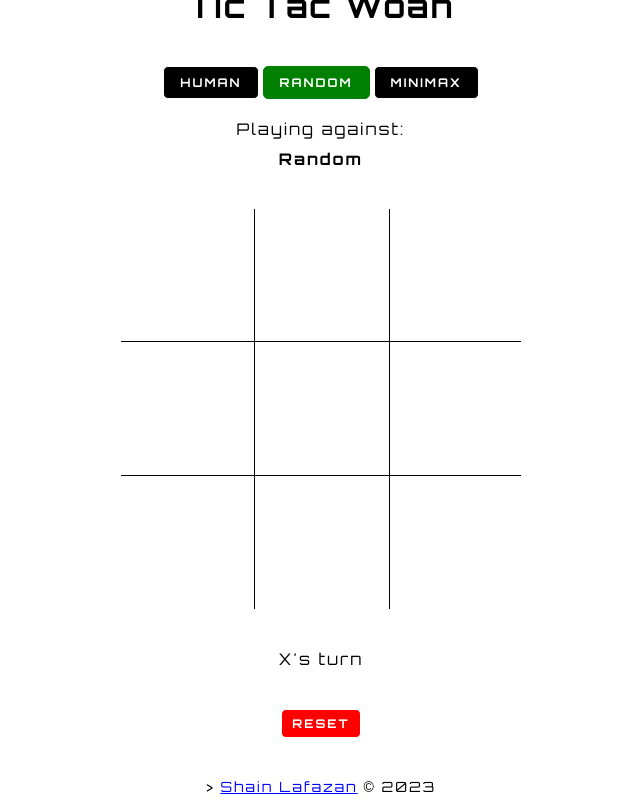
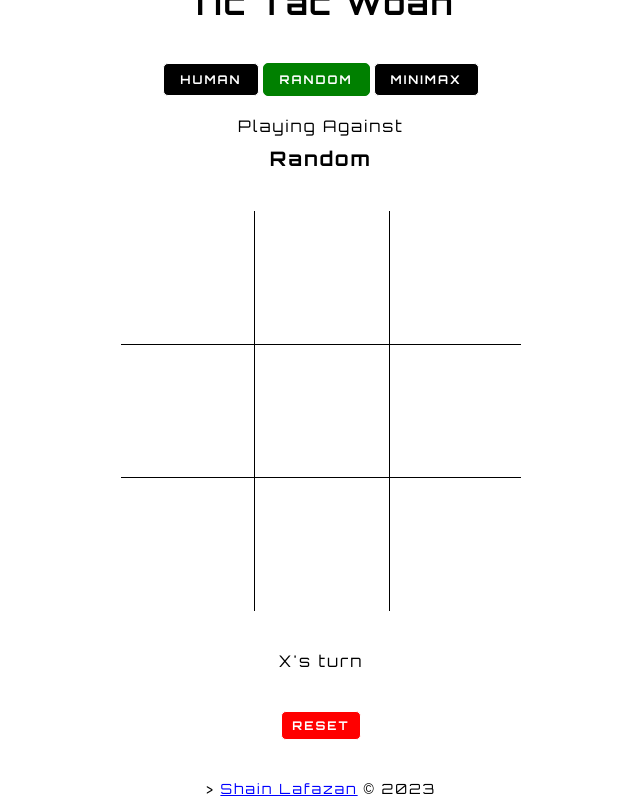
Before and after one commit to srslafazan/tic-tac-toe-web, a Next.js app: page / in a window 1280 px wide. Shown: the whole page, without its empty margins (319-959 px from the left). Built offline with nearby package versions, Linux system fonts and the light colour scheme.

Commit message:
Updates styles

```diff
--- a/components/TicTacToe.tsx
+++ b/components/TicTacToe.tsx
@@ -85,8 +85,10 @@ export const TicTacToe = ({ cells = "         " }) => {
             </li>
           ))}
         </ol>
-        <span>Playing against: </span>
-        <span style={{ fontWeight: "bold", marginTop: "10px" }}>
+        <span>Playing Against</span>
+        <span
+          style={{ fontWeight: "bold", marginTop: "10px", fontSize: "20px" }}
+        >
           {opponent[0].toUpperCase() + opponent.slice(1)}
         </span>
       </div>
```
